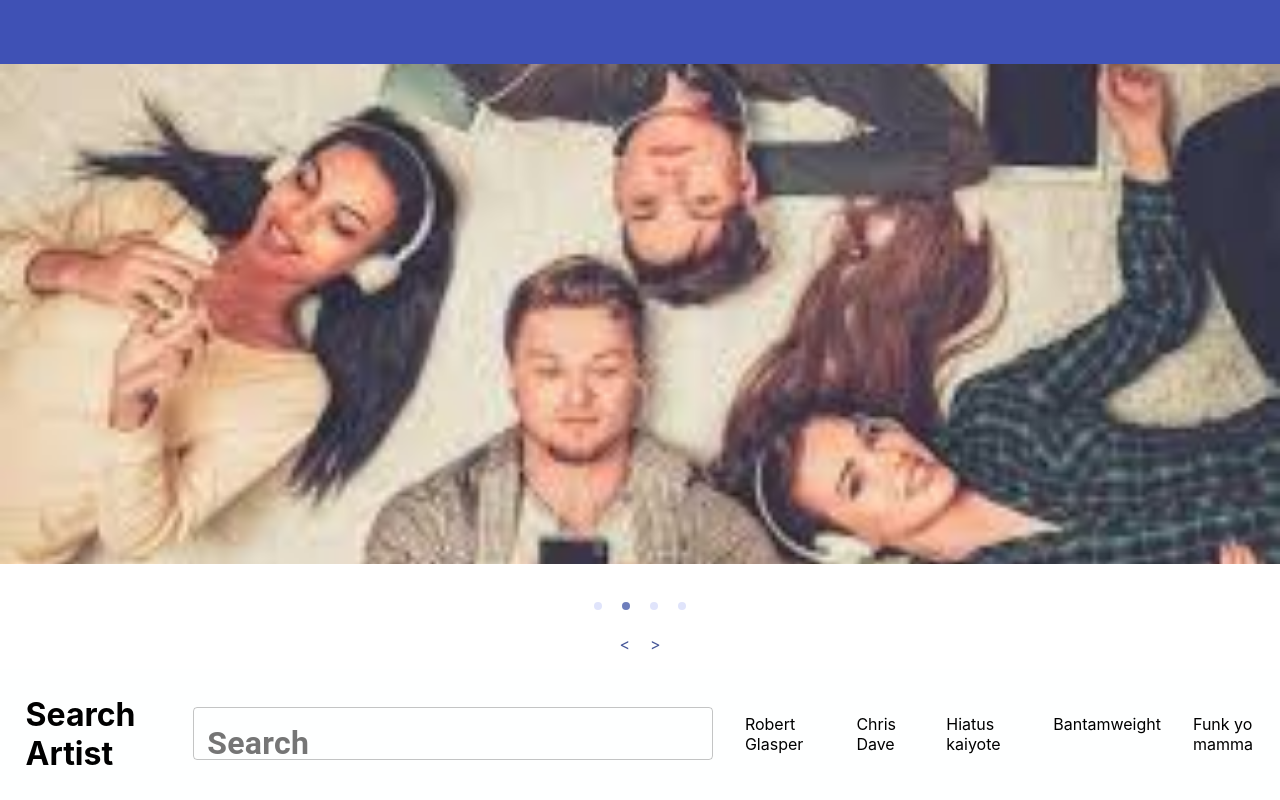
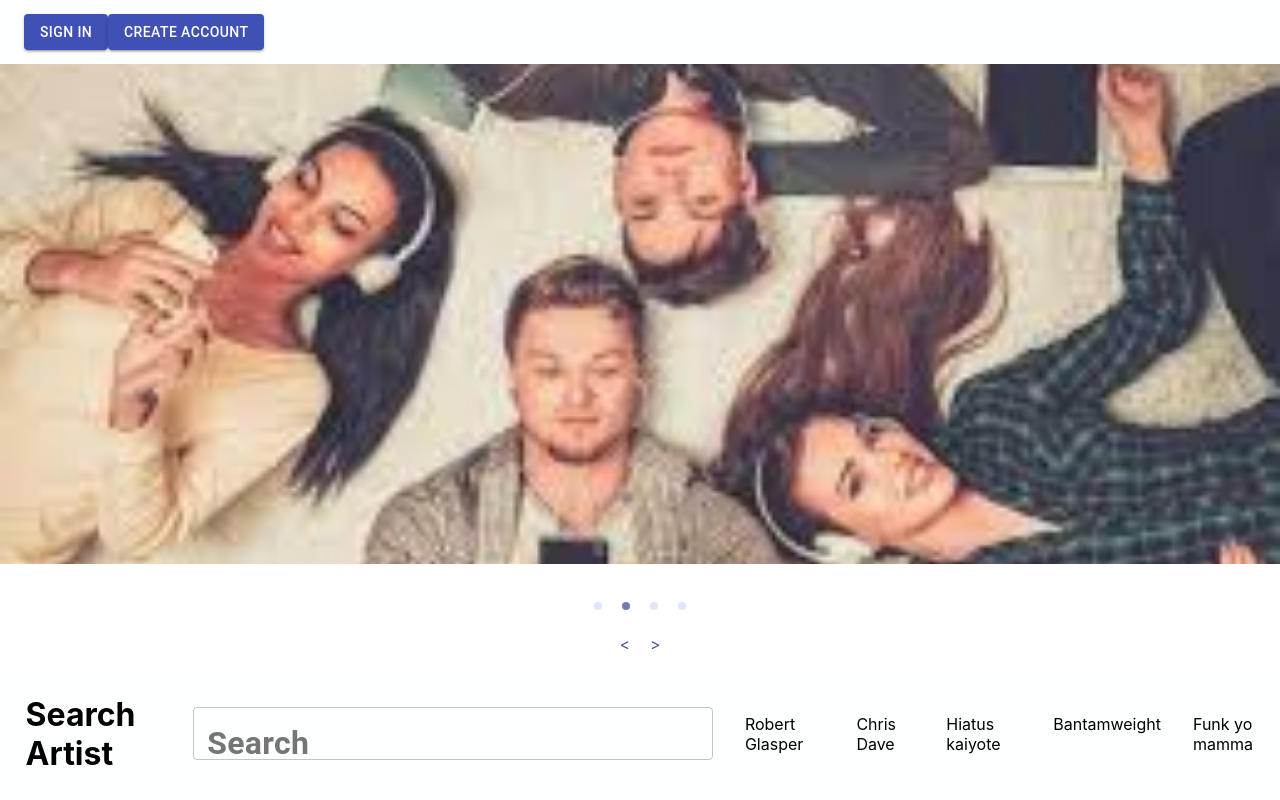
Before and after one commit to PabloIraburu/soundcloud-front, a React (Create React App) app: page / in a window 1280 px wide. Built offline with nearby package versions, Linux system fonts and the light colour scheme.

Commit message:
cambios gabriela

```diff
--- a/package.json
+++ b/package.json
@@ -3,7 +3,7 @@
   "version": "0.1.0",
   "private": true,
   "dependencies": {
-    "@material-ui/core": "^4.11.0",
+    "@material-ui/core": "^4.11.1",
     "@material-ui/icons": "^4.9.1",
     "@testing-library/jest-dom": "^5.11.5",
     "@testing-library/react": "^11.1.0",
@@ -14,12 +14,8 @@
     "react": "^16.14.0",
     "react-alice-carousel": "^2.0.2",
     "react-bootstrap": "^1.4.0",
-<<<<<<< HEAD
     "react-dom": "^17.0.1",
     "react-hook-form": "^6.11.3",
-=======
-    "react-dom": "^16.14.0",
->>>>>>> origin/Sprint-2
     "react-router-dom": "^5.2.0",
     "react-scripts": "4.0.0",
     "sass-loader": "^8.0.2",
--- a/src/pages/LandingPage/LandingPage.js
+++ b/src/pages/LandingPage/LandingPage.js
@@ -5,23 +5,22 @@ import Search from "../../components/Search/Search";
 import "./LandingStyles.css";
 import Modal from 'react-bootstrap/Modal'
 import RegisterForm from "../../components/Forms/RegisterForm";
-import { AppBar, Toolbar,  } from "@material-ui/core"
+import { Toolbar } from "@material-ui/core"
+import Button from '@material-ui/core/Button';
 
-
-const navLinks = [
-  { title: `Sign in`, path: `/` },
-  { title: `Create Account`, path: `/` }
-]
 
 const Home = () => {
   return (
     <div className='App'>
       <div>
-        <AppBar position="static">
           <Toolbar>
-
+            <Button variant="contained" color="primary" href="#contained-buttons" className="signin">
+            Sign In
+            </Button>
+            <Button variant="contained" color="primary" href="#contained-buttons" className="createaccount">
+            Create Account
+            </Button>
           </Toolbar>
-        </AppBar>
         <Carousel />
         <Modal>
           <RegisterForm />
--- a/src/pages/LandingPage/LandingStyles.css
+++ b/src/pages/LandingPage/LandingStyles.css
@@ -27,3 +27,10 @@
 .newUser {
   background-color: orangered;
 }
+
+.signin {
+  margin-left: auto;
+  margin-top: 10em;
+  /*align-items: right;
+  margin-right: auto;*/
+}
```
Also changed, not shown: 1 other file (tests, documents, lock files or other folders).
